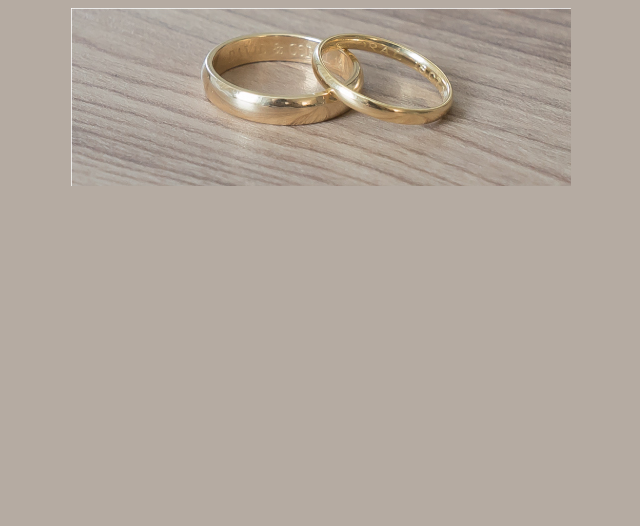
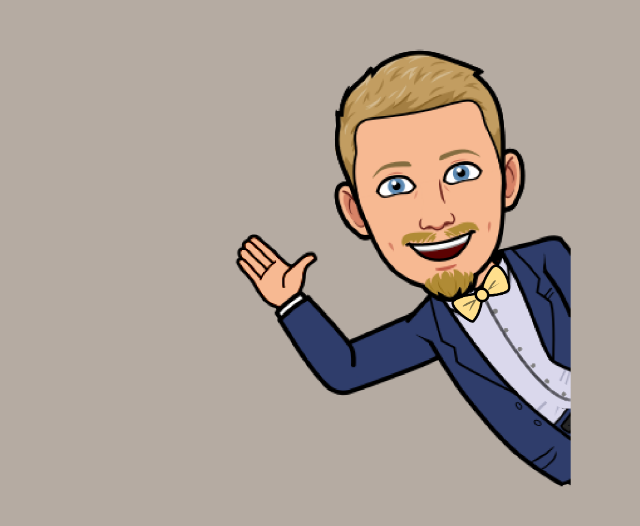
Before and after one commit to dgoater/dgoater.github.io, a plain HTML site: page index.html in a window 1280 px wide. Shown: the whole page, without its empty margins (319-959 px from the left). Drawn offline with Linux system fonts and the light colour scheme.

Commit message:
Update index.html

```diff
--- a/index.html
+++ b/index.html
@@ -8,7 +8,7 @@
 
 	<body>
 		<section id="image">
-			<img src="images/CaveRingsL.jpg" />
+			<img src="images/Me.png" width="500" />
 		</section>
 	</body>
 
```
